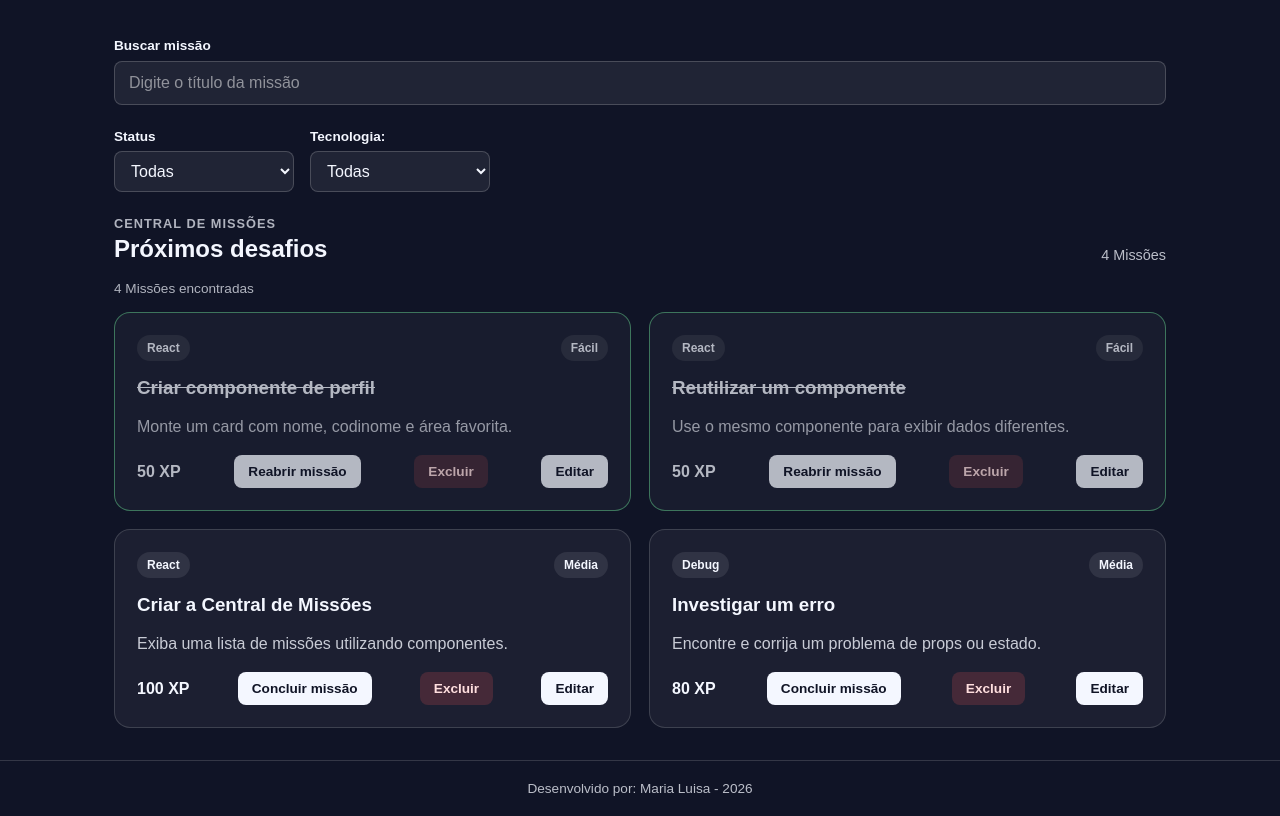
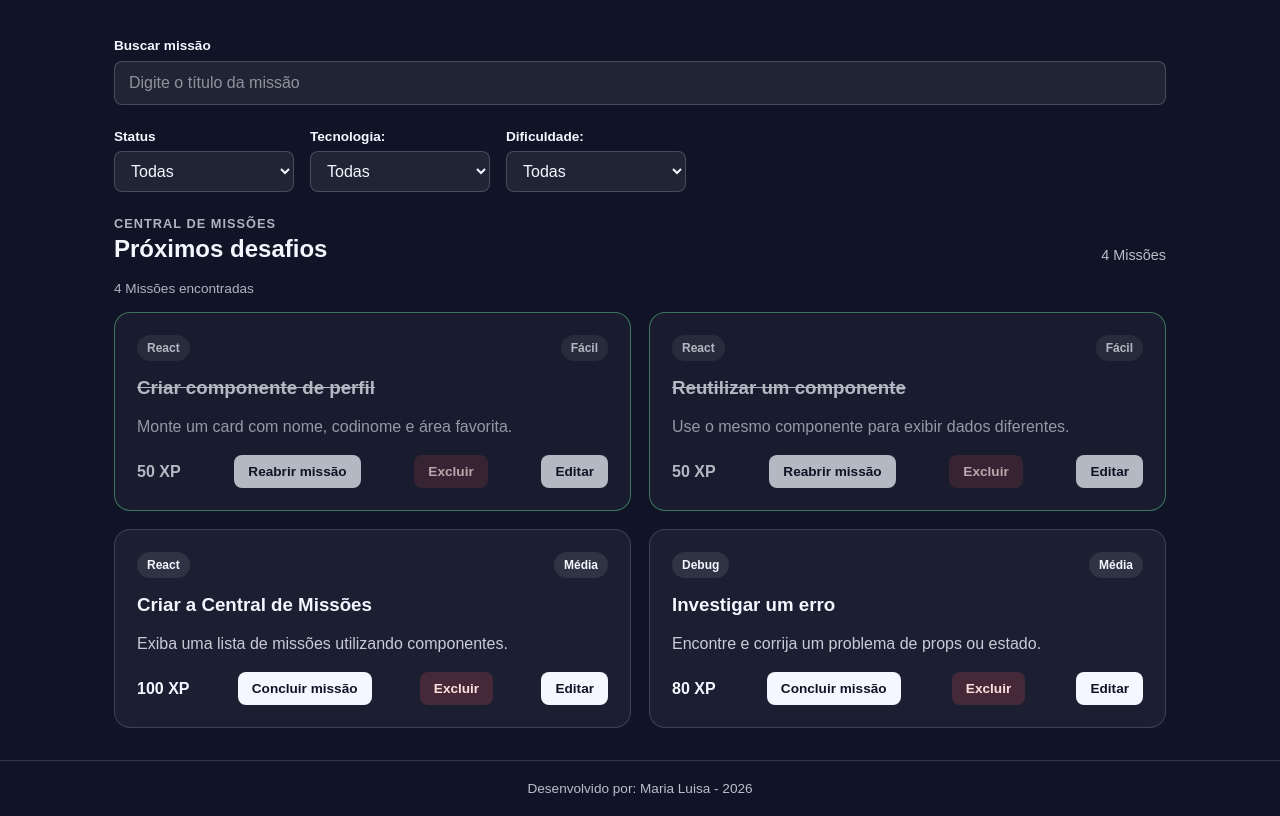
Before and after one commit to Maria-Luisa1599/plataforma-dev, a React (Vite) app: page / in a window 1280 px wide. Shown: the part 1520-2336 px from the top of the page. Built offline with nearby package versions, Linux system fonts and the light colour scheme.

Commit message:
feat:Filtrar por dificuldade

```diff
--- a/src/App.jsx
+++ b/src/App.jsx
@@ -56,6 +56,7 @@
   const [searchTerm, setSearchTerm] = useState('')
   const [statusFilter, setStatusFilter] = useState('Todas')
   const [techFilter, setTechFilter] = useState('Todas')
+  const [difficultyFilter, setDifficultyFilter] = useState('Todas')
 
   function toggleMission(missionId){
     const updatedMissions = missions.map((mission) => {
@@ -92,7 +93,8 @@
     const matchSearch = mission.title.toLowerCase().includes(searchTerm.toLowerCase())
     const matchStatus = statusFilter === 'Todas' || (statusFilter === 'Concluidas' && mission.completed) || (statusFilter === 'Pendentes' && !mission.completed)
     const matchTech = techFilter === 'Todas' || (techFilter === mission.technology)
-    return matchSearch && matchStatus && matchTech
+    const matchDifficulty = difficultyFilter === 'Todas' || (difficultyFilter === mission.difficulty)
+    return matchSearch && matchStatus && matchTech && matchDifficulty
   })
 
   const summaryData = [
@@ -161,6 +163,8 @@
             onStatusChange={setStatusFilter}
             techFilter={techFilter}
             onTechChange={setTechFilter}
+            difficultyFilter={difficultyFilter}
+            onDifficultyChange={setDifficultyFilter}
           />
           <div className='section-heading'>
             <div>
--- a/src/components/MissionFilter/index.jsx
+++ b/src/components/MissionFilter/index.jsx
@@ -1,6 +1,6 @@
 import './style.css'
 
-function MissionFilter({statusFilter, onStatusChange, techFilter, onTechChange}) {
+function MissionFilter({statusFilter, onStatusChange, techFilter, onTechChange, difficultyFilter, onDifficultyChange}) {
   return (
     <section className='mission-filters'>
       <div className='mission-filters__group'>
@@ -31,6 +31,18 @@
             }
           </select>
       </div>
+      <div className='mission-filters__group'>
+        <label htmlFor='difficulty-filter'>Dificuldade:</label>
+          <select
+            id='difficulty-filter'
+            value={difficultyFilter}
+            onChange={(e) => onDifficultyChange(e.target.value)}>
+            <option value='Todas'>Todas</option>
+            <option value='Fácil'>Fácil</option>
+            <option value='Média'>Média</option>
+            <option value='Difícil'>Difícil</option>
+          </select>
+      </div>
     </section>
   )
 }
```
